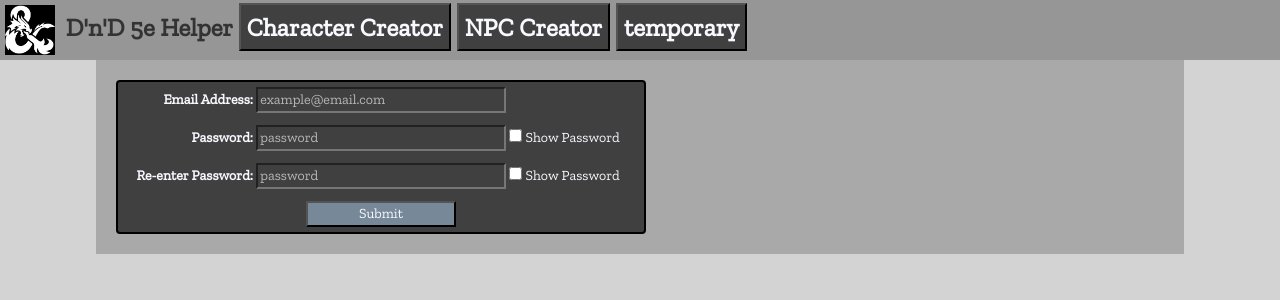
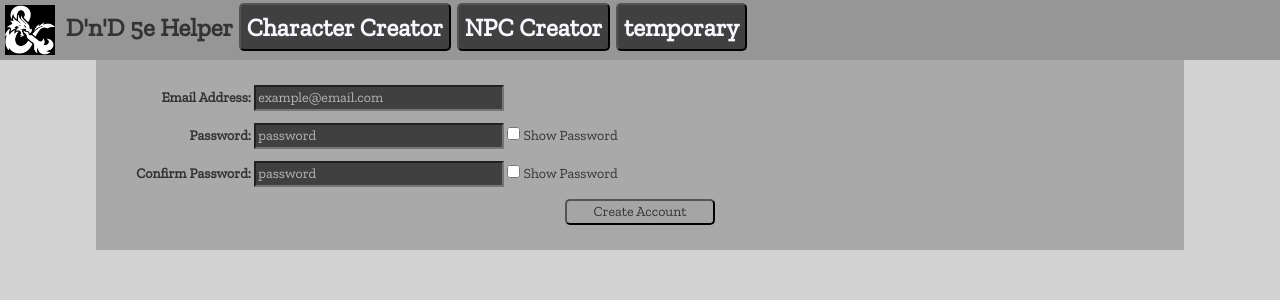
Before and after one commit to Malverick/DnD-Project, a PHP site: page /account-create.html in a window 1280 px wide. Shown: the top 300 px of the page. Run offline with PHP 8.4, Linux system fonts and the light colour scheme.

Commit message:
create account form complete, need to link it to the backend

```diff
--- a/Front End/CSS/createAccount.css
+++ b/Front End/CSS/createAccount.css
@@ -93,6 +93,7 @@ li {
 
 .center {
     margin: 0 auto;
+    text-align:center;
 }
 
 .dropdownParent {
@@ -130,8 +131,16 @@ li {
 
 button {
     width: 150px;
-    background-color: lightslategrey;
+    background-color: #a5a5a5;
+    border-radius: 5px;
 }
+    button:hover{
+        border-color:ghostwhite;
+    }
+    button:active {
+        background-color: #5b5b5b;
+    }
+    button:
 
 #loginForm {
     background-color: #404040;
--- a/Front End/Javascript/accountCreate.js
+++ b/Front End/Javascript/accountCreate.js
@@ -16,18 +16,55 @@ function showPassword2() {
     }
 }
 
-$(".invalidEmail").hide();
+// Check to make sure that the Email is valid
+$("#invalidEmail").hide();
 $("#eMailAddr").change(function () {
     var input = $(this).val();
-    var comparitor = /^(([^<>()\[\]\\.,;:\s@"]+(\.[^<>()\[\]\\.,;:\s@"]+)*)|(".+"))@((\[[0-9]{1,3}\.[0-9]{1,3}\.[0-9]{1,3}\.[0-9]{1,3}])|(([a-zA-Z\-0-9]+\.)+[a-zA-Z]{2,}))$/i;
+    var comparitor = /^(([^<>()\[\]\\.,;:\s@"]+(\.[^<>()\[\]\\.,;:\s@"]+)*)|(".+"))@((\[[0-9]{1,3}\.[0-9]{1,3}\.[0-9]{1,3}\.[0-9]{1,3}])|(([a-zA-Z\-0-9]+\.)+[a-zA-Z]{2,}))$/;
     if (comparitor.test(input) == false) {
         $(this).css("color", "#c47171");
         console.log("false");
-        $(".invalidEmail").show();
+        $("#invalidEmail").show();
     } else {
         $(this).css("color", "ghostwhite");
         console.log("true");
-        $(".invalidEmail").hide();
+        $("#invalidEmail").hide();
+    }
+});
+
+// Check to make sure that the password is strong enough
+$("#invalidPass").hide();
+$("#password1").change(function () {
+    var input = $(this).val();
+    var comparitor = /^(?=.*\d)(?=.*[a-z])(?=.*[A-Z])(?=.*[^a-zA-Z0-9])(?!.*\s).{8,15}$/;
+    if (comparitor.test(input) == false) {
+        $(this).css("color", "#c47171");
+        console.log("false");
+        $("#invalidPass").show();
+
+    } else {
+        $(this).css("color", "ghostwhite");
+        console.log("true");
+        $("#invalidPass").hide();
 
     }
+    passMatcher();
 });
+
+// Check to make sure password2 is the same as password1
+$("#password2").change(function () {
+    passMatcher();
+});
+
+$("#passMatcher").hide();
+function passMatcher() {
+    let a = $("#password2").val();
+    let b = $("#password1").val();
+    if (a == b) {
+        $("#passMatcher").hide();
+        console.log("hiding" + a + " - " + b);
+    } else {
+        $("#passMatcher").show();
+        console.log("showing" + a + " - " + b);
+    }
+}
--- a/Front End/account-create.html
+++ b/Front End/account-create.html
@@ -35,22 +35,34 @@
             <ul class="pageObject">
                 <li><label class="loginLabel" for="eMailAddr">Email Address: </label></li>
                 <li><input type="text" name="eMailAddr" id="eMailAddr" class="userDetails" placeholder="example@email.com" /></li>
-                <li><span class="invalidEmail">Invalid Email</span></li>
+                <li><span id="invalidEmail">Invalid Email</span></li>
             </ul>
+            <div id="invalidPass" class="pageObject center">
+                <ul class="pageObject">
+                    <li><span style="font-size:20px;" class="center">Invalid Password:</span></li>
+                    <li><span>Please enter a password between 8 to 15 characters, which contains at least one lowercase letter, one uppercase letter, one numeric digit, and one special character</span></li>
+                </ul>
+            </div>
             <ul class="pageObject">
                 <li><label class="loginLabel" for="password">Password: </label></li>
                 <li><input type="password" name="password1" class="userDetails" id="password1" placeholder="password" /></li>
                 <li><input type="checkbox" name="pass1toggle" onclick="showPassword1()"> Show Password</li>
             </ul>
             <ul class="pageObject">
-                <li><label class="loginLabel" for="password">Re-enter Password: </label></li>
-                <li><input type="password" name="password1" class="userDetails" id="password1" placeholder="password" /></li>
-                <li><input type="checkbox" name="pass1toggle" onclick="showPassword2()"> Show Password</li>
+                <li><label class="loginLabel" for="password">Confirm Password: </label></li>
+                <li><input type="password" name="password2" class="userDetails" id="password2" placeholder="password" /></li>
+                <li><input type="checkbox" name="pass2toggle" onclick="showPassword2()"> Show Password</li>
             </ul>
+            <div id="passMatcher" class="pageObject center">
+                <ul class="pageObject">
+                    <li><span class="center">Passwords do not match</span></li>
+                </ul>
+            </div>
             <ul class="pageObject center">
-                <li><button value="Submit"> Submit </button></li>
+                <li><button value="Submit"> Create Account </button></li>
             </ul>
         </div>
+
     </div>
     <script src="Javascript/accountCreate.js"></script>
     <script src="jquery-ui/jquery-ui.js"></script>
```
Lines whose indentation alone changed are shown as unchanged.
